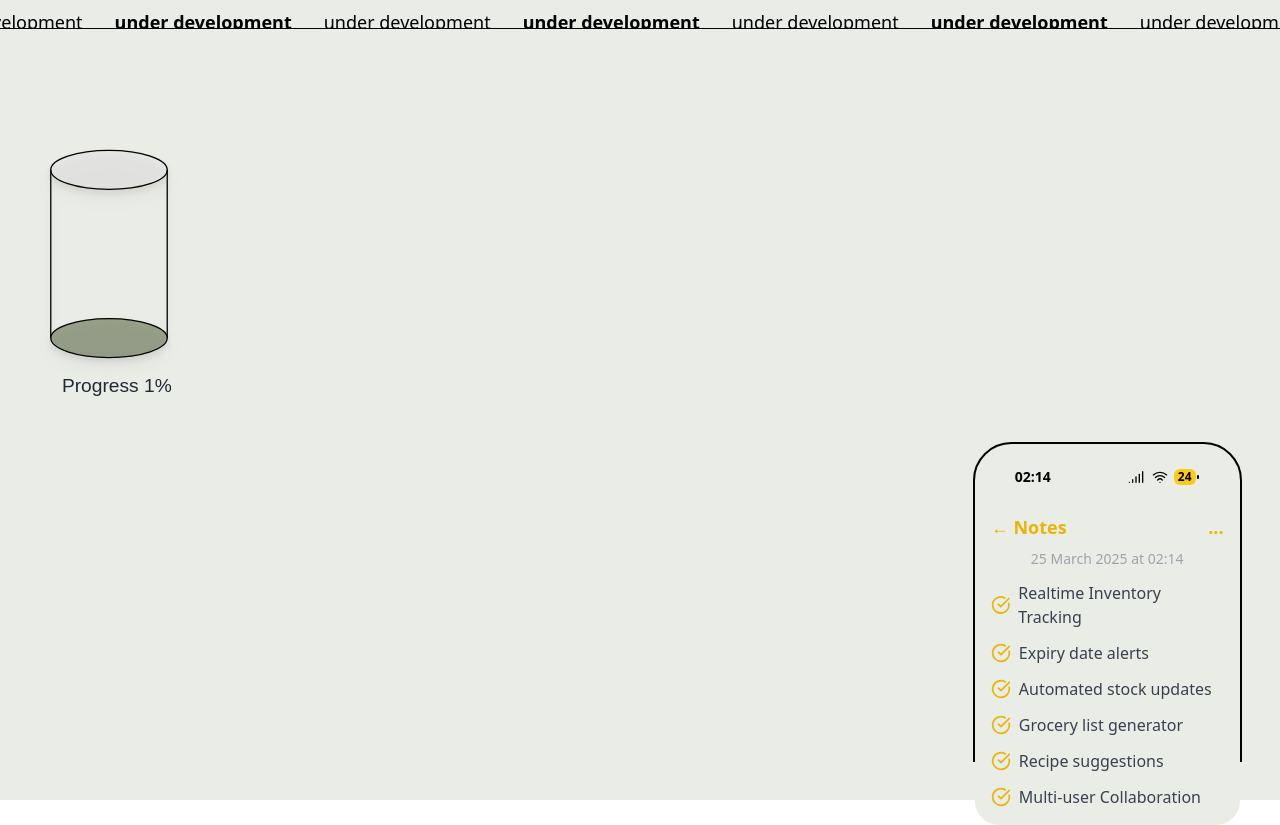
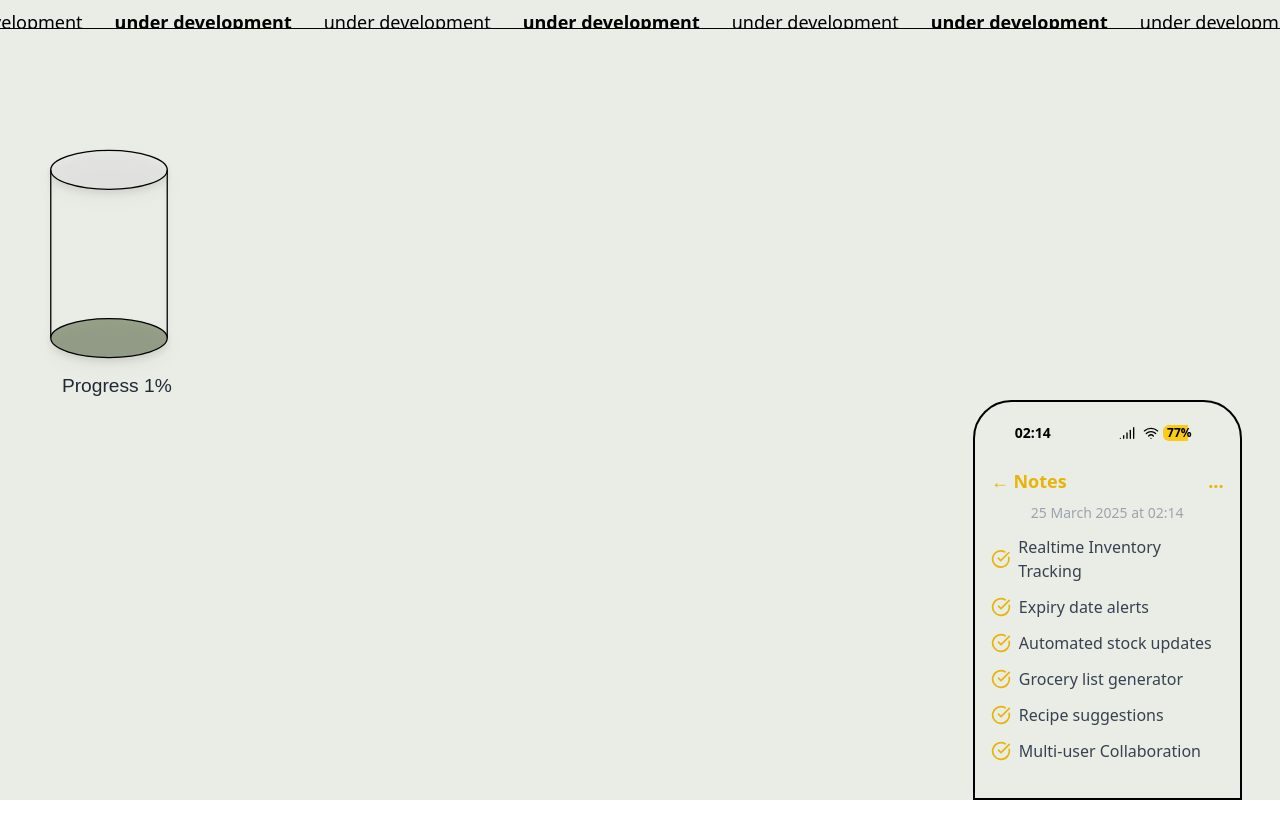
Before and after one commit to book-bite/www, a React (Vite) app: page / in a window 1280 px wide. After the commit the page ends 800 px from the top, so only its background shows below. Built offline with nearby package versions, Linux system fonts and the light colour scheme; a web font is replaced by a local one.

Commit message:
functional battery, low power mode

```diff
--- a/package.json
+++ b/package.json
@@ -8,7 +8,7 @@
     "build": "tsc -b && vite build",
     "lint": "eslint .",
     "preview": "vite preview",
-    "test": "echo \"No tests specified\" && exit 0"
+    "test": "jest"
   },
   "dependencies": {
     "framer-motion": "^12.6.0",
@@ -26,6 +26,7 @@
     "eslint-plugin-react-hooks": "^5.1.0",
     "eslint-plugin-react-refresh": "^0.4.19",
     "globals": "^15.15.0",
+    "jest": "^29.7.0",
     "postcss": "^8.5.3",
     "tailwindcss": "^3.4.17",
     "typescript": "~5.7.2",
--- a/src/components/wip/Features.tsx
+++ b/src/components/wip/Features.tsx
@@ -2,7 +2,7 @@ import { useState, useEffect } from "react";
 import { CheckCircle, Signal, Wifi, BatteryFull } from "lucide-react";
 
 export default function Features() {
-  const [battery, setBattery] = useState(25);
+  const [battery, setBattery] = useState(78);
   const [lowPower, setLowPower] = useState(false);
   const [brightness, setBrightness] = useState(1);
   const [localTime, setLocalTime] = useState(getCurrentTime());
@@ -10,7 +10,7 @@ export default function Features() {
   useEffect(() => {
     const batteryInterval = setInterval(() => {
       setBattery((prev) => (prev > 20 ? prev - 1 : 20));
-    }, 5000);
+    }, 5000); // 100 - 20 (6:40), 78 - 20 (4:48)
 
     return () => clearInterval(batteryInterval);
   }, []);
@@ -30,7 +30,6 @@ export default function Features() {
       setBrightness(1);
     }
   }, [lowPower]);
-
   function getCurrentTime() {
     const now = new Date();
     return now.toLocaleTimeString([], { hour: "2-digit", minute: "2-digit", hour12: false });
@@ -39,7 +38,7 @@ export default function Features() {
   return (
     <div
       id="phone-container"
-      className="bg-[#EAEDE5] w-[21vw] h-[25vw] relative top-[12.2vw] left-[76vw] rounded-tr-[3vw] rounded-tl-[3vw] pt-[1vw] border-2 border-black"
+      className="bg-[#EAEDE5] w-[21vw] h-[50vh] mt-auto absolute bottom-0 left-[76vw] rounded-tr-[3vw] rounded-tl-[3vw] pt-[1vw] border-2 border-black"
       style={{ filter: `brightness(${brightness})` }}
     >
       <div className="flex justify-between items-center px-10 py-2 w-full rounded-t-3xl">
@@ -48,15 +47,26 @@ export default function Features() {
           <Signal className="w-4 h-4 text-black" />
           <Wifi className="w-4 h-4 text-black" />
           <div className="relative flex items-center">
-            <BatteryFull className="w-6 h-6 text-black" />
-            <span className="absolute right-1 text-xs font-bold text-black bg-yellow-400 px-1 rounded-md">
-              {battery}
-            </span>
-          </div>
+  {/* <BatteryFull className="w-6 h-6 text-black" /> */}
+
+  {/* Battery Percentage with Dynamic Background Fill */}
+  <span className="right-1 text-xs font-bold text-black px-1 rounded-md relative overflow-hidden">
+    {/* Background Fill */}
+    <div
+      className="absolute inset-0 bg-yellow-400"
+      style={{ width: `${battery}%` }}
+    ></div>
+
+    {/* Battery Text */}
+    <span className="relative">{battery}%</span>
+  </span>
+</div>
+
+
         </div>
       </div>
       {battery === 20 && !lowPower && (
-        <div className="absolute bottom-[5vw] left-1/2 transform -translate-x-1/2 bg-white/40 backdrop-blur-[0.5vw] text-black w-[85%] max-w-[320px] pt-5 pb-2 px-6 rounded-xl shadow-2xl border ">
+        <div className="absolute bottom-[5.7vw] left-1/2 transform -translate-x-1/2 bg-white/40 backdrop-blur-[0.5vw] text-black w-[85%] max-w-[320px] pt-5 pb-2 px-6 rounded-xl shadow-2xl border ">
           <p className="font-semibold text-lg text-center">Low Battery</p>
           <p className="text-sm text-gray-600 text-center mt-1">
             {battery}% of battery remaining
--- a/src/components/wip/Wip.tsx
+++ b/src/components/wip/Wip.tsx
@@ -1,13 +1,15 @@
 import Features from './Features'
 import Progress from './Progress'
+
 import Ud from './Ud'
 
 const Wip = () => {
   return (
-    <div className='bg-[#EAEDE5] min-h-screen'>
+    <div className='bg-[#EAEDE5] min-h-screen flex flex-col'>
         <Ud />
         <Progress progress={1}/>
         <Features />
+
     </div>
   )
 }
```
Also changed, not shown: 1 other file (tests, documents, lock files or other folders).
